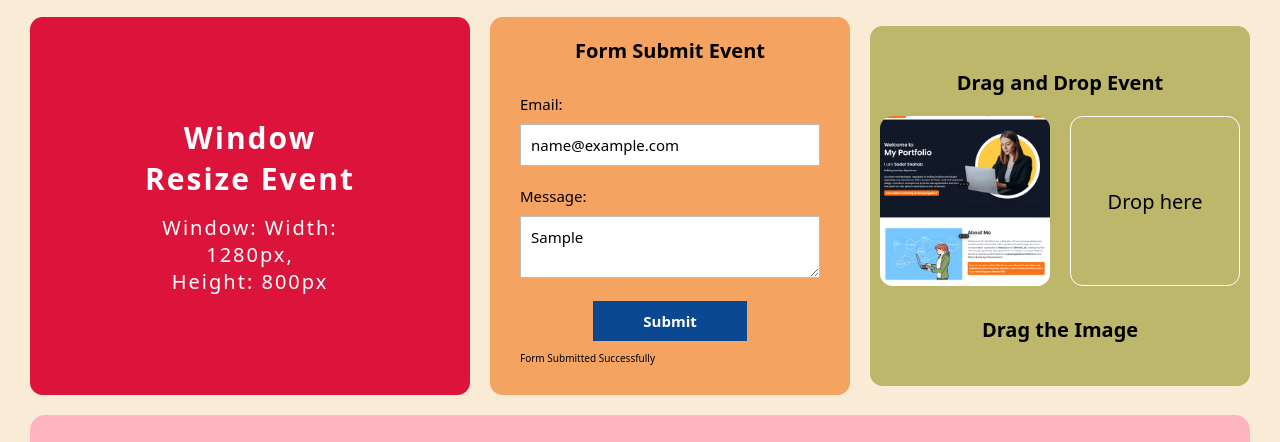
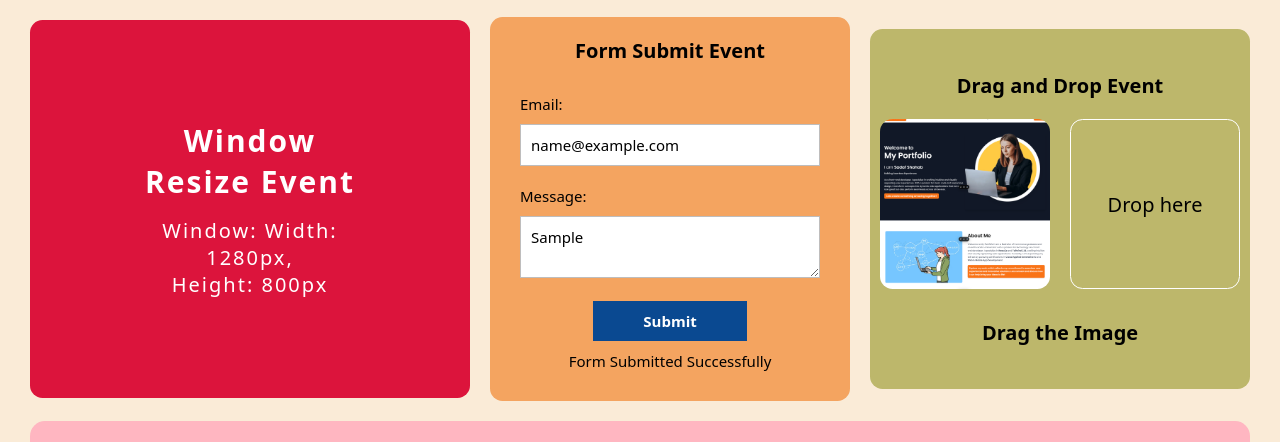
Before and after one commit to sadafshahab12/Complete-Event-Tracker, a plain HTML site: page index.html in a window 1280 px wide. Both pictures are taken after typing "name@example.com", "Sample" into the empty fields and a click on the button "Submit". Shown: the part 1218-1660 px from the top of the page. Drawn offline with Linux system fonts and the light colour scheme.

Commit message:
complete event tracker

```diff
--- a/css/formsubmit.css
+++ b/css/formsubmit.css
@@ -49,6 +49,10 @@
   width: 30rem;
   margin-bottom: 1rem;
 }
+.submitMsg{
+  font-size: 1.5rem;
+    text-align: center;
+}
 .form-submit form button {
   font-size: 1.5rem;
   padding: 1rem 5rem;
@@ -59,6 +63,7 @@
   margin: 1rem auto;
   display: block;
   font-weight: bold;
+  cursor: pointer;
 }
 
 /* dragb-drop  */
--- a/js/mouseover.js
+++ b/js/mouseover.js
@@ -46,7 +46,7 @@ function formSubmitted(e) {
   e.preventDefault();
   let emailInputBox = document.getElementById("email");
 
-  if (emailInputBox !== "") {
+  if (emailInputBox.value !== "") {
     submitMsg.innerText = "Form Submitted Successfully";
   } else {
     submitMsg.innerText = "Enter Email and Msg";
```
